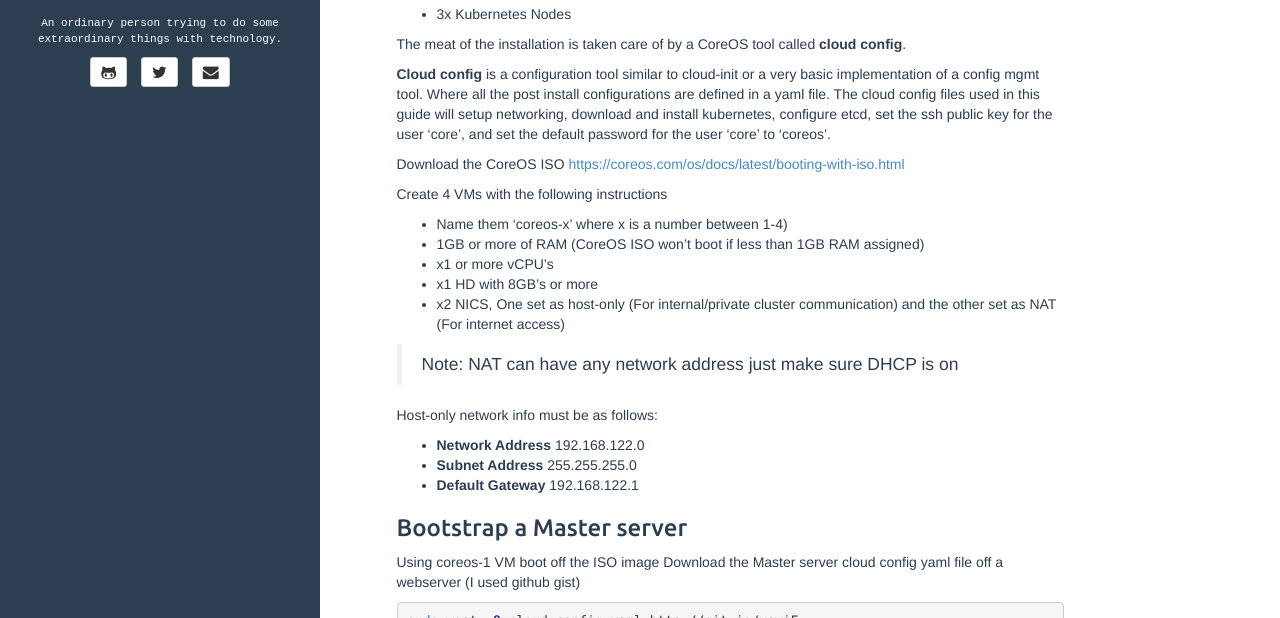
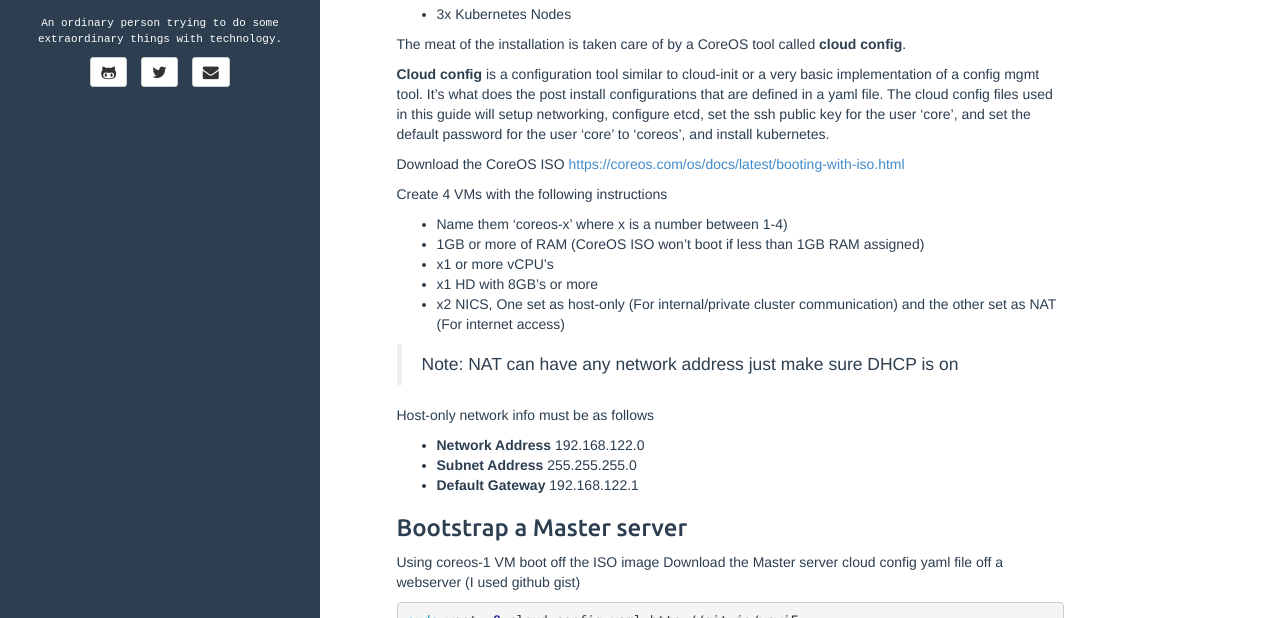
Before and after one commit to ryancurrah/ryancurrah.github.io, a Jekyll site: the page built from _posts/2015-11-08-kubernetes-coreos.md, in a window 1280 px wide and 900 px high, cut to the strip 282-900 px from the top of the window. Built offline with Jekyll 4.4.1, drawn with Linux system fonts in a browser that asks for light colours; comment, search, counter and statistics services are not loaded.

Commit message:
Update 2015-11-08-kubernetes-coreos.md

```diff
--- a/_posts/2015-11-08-kubernetes-coreos.md
+++ b/_posts/2015-11-08-kubernetes-coreos.md
@@ -21,7 +21,7 @@ Requires 4 VM Instances
 
 The meat of the installation is taken care of by a CoreOS tool called **cloud config**.
 
-**Cloud config** is a configuration tool similar to cloud-init or a very basic implementation of a config mgmt tool.  Where all the post install configurations are defined in a yaml file. The cloud config files used in this guide will setup networking, download and install kubernetes, configure etcd, set the ssh public key for the user 'core', and set the default password for the user 'core' to 'coreos'.
+**Cloud config** is a configuration tool similar to cloud-init or a very basic implementation of a config mgmt tool.  It's what does the post install configurations that are defined in a yaml file. The cloud config files used in this guide will setup networking, configure etcd, set the ssh public key for the user 'core', and set the default password for the user 'core' to 'coreos', and install kubernetes.
 
 Download the CoreOS ISO <https://coreos.com/os/docs/latest/booting-with-iso.html>
 
@@ -37,7 +37,7 @@ Create 4 VMs with the following instructions
 > Note:
 > NAT can have any network address just make sure DHCP is on
 
-Host-only network info must be as follows:
+Host-only network info must be as follows
 
 - **Network Address** 192.168.122.0
 - **Subnet Address** 255.255.255.0
```
